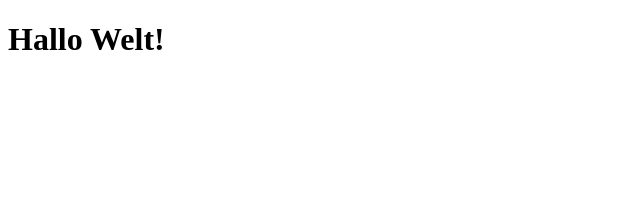
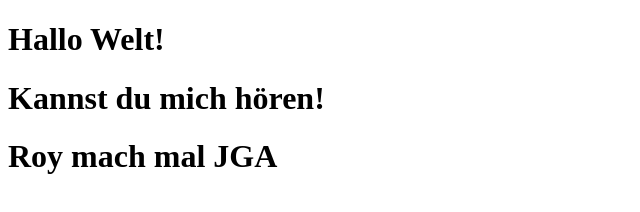
Before and after one commit to z89794dhvm-spec/wir-bringen-freude, a plain HTML site: page index.html in a window 1280 px wide. Shown: the whole page, without its empty margins (0-640 px from the left). Drawn offline with Linux system fonts and the light colour scheme.

Commit message:
Update index.html

```diff
--- a/index.html
+++ b/index.html
@@ -1,9 +1,11 @@
 <!DOCTYPE html>
 <html>
 <head>
-    <title>Meine Website</title>
+    <title>Wir bringen Feude</title>
 </head>
 <body>
     <h1>Hallo Welt!</h1>
+    <h1>Kannst du mich hören!</h1>
+    <h1>Roy mach mal JGA</h1>
 </body>
 </html>
```
